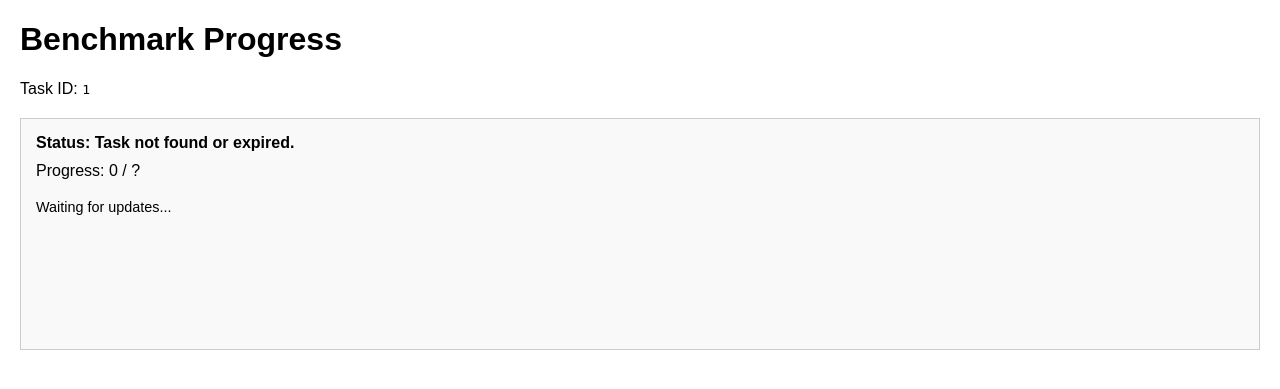
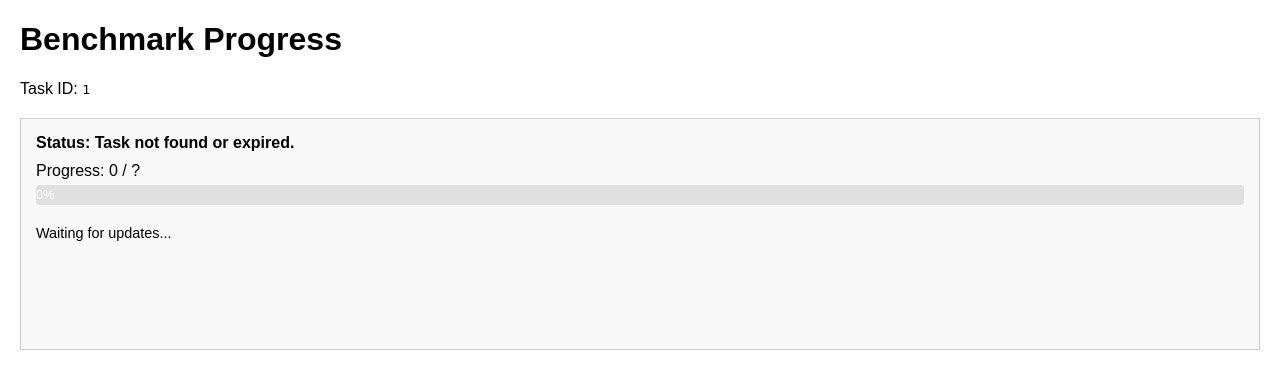
Before and after one commit to PatEvans/algo-bench, a Flask app: page /benchmark_progress/1 in a window 1280 px wide. Shown: the part 38-427 px from the top of the page. Run offline with Flask 2, Linux system fonts and the light colour scheme; parts of the project's set-up code (start-up, migrations or seed data) failed here and were passed over.

Commit message:
feat: Add progress bar and filter progress list to show only failures

```diff
--- a/templates/progress.html
+++ b/templates/progress.html
@@ -11,6 +11,8 @@
         #progress-list { list-style: none; padding: 0; max-height: 400px; overflow-y: auto; font-size: 0.9em; }
         #progress-list li { border-bottom: 1px dashed #eee; padding: 5px 0; }
         #progress-list li:last-child { border-bottom: none; }
+        .progress-bar-container { width: 100%; background-color: #e0e0e0; border-radius: 4px; margin-top: 5px; margin-bottom: 15px; height: 20px; overflow: hidden; }
+        .progress-bar { width: 0%; height: 100%; background-color: #4caf50; text-align: center; line-height: 20px; color: white; font-size: 0.8em; transition: width 0.3s ease-in-out; }
         .status-correct { color: green; }
         .status-incorrect { color: orange; }
         .status-error { color: red; font-weight: bold; }
@@ -32,6 +34,9 @@
     <div id="progress-container">
         <div id="status">Status: Initializing...</div>
         <div id="overall-progress">Progress: 0 / ?</div>
+        <div class="progress-bar-container">
+            <div class="progress-bar" id="progress-bar">0%</div>
+        </div>
         <div id="generated-code-area" style="margin-top: 15px; display: none;">
             <h3>Generated Code:</h3>
             <pre><code id="generated-code-content" style="background: #eee; padding: 10px; display: block; white-space: pre-wrap; word-wrap: break-word;"></code></pre>
@@ -54,20 +59,23 @@
         const resultDetailsElement = document.getElementById('result-details');
         const generatedCodeArea = document.getElementById('generated-code-area');
         const generatedCodeContent = document.getElementById('generated-code-content');
+        const progressBarElement = document.getElementById('progress-bar'); // Get progress bar element
         let intervalId = null;
         let lastUpdateCount = 0;
         let codeDisplayed = false; // Flag to prevent redisplaying code
+        let displayedErrorIndices = new Set(); // Keep track of displayed error/incorrect items by index
 
         function formatProgressItem(item) {
             let statusClass = '';
             let statusText = item.status || 'Unknown';
-            if (statusText.startsWith('Correct')) statusClass = 'status-correct';
-            else if (statusText === 'Incorrect') statusClass = 'status-incorrect';
+            // Note: 'Correct' status updates are no longer sent from the backend for individual cases
+            if (statusText === 'Incorrect') statusClass = 'status-incorrect';
             else if (statusText === 'Error') statusClass = 'status-error';
-            else if (statusText === 'Running') statusClass = 'status-running';
+            // 'Running' status might still appear in the stream for overall progress, but we won't list it here.
 
+            // Only format details for Incorrect or Error statuses for the list
             let details = `Case ${item.current_case || '?'}/${item.total_cases || '?'}`;
-            if (item.category) {
+             if (item.category) {
                 details += ` (Category: ${item.category}`;
                 if (item.category_case_num && item.category_total_cases) {
                      details += ` ${item.category_case_num}/${item.category_total_cases}`;
```
Also changed, not shown: docker_exec_wrapper.py (+2 -13 lines).
